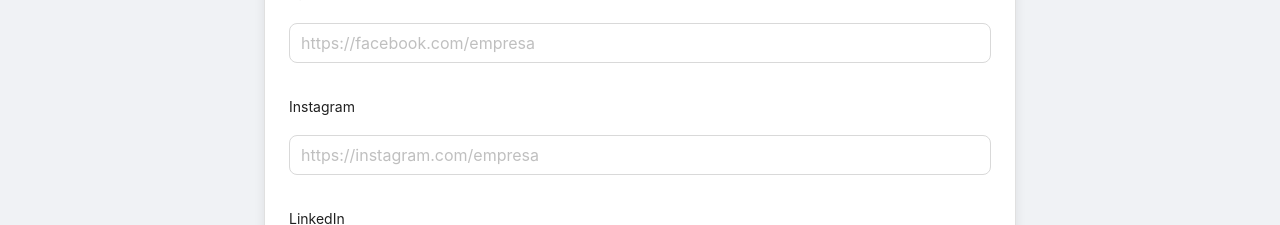
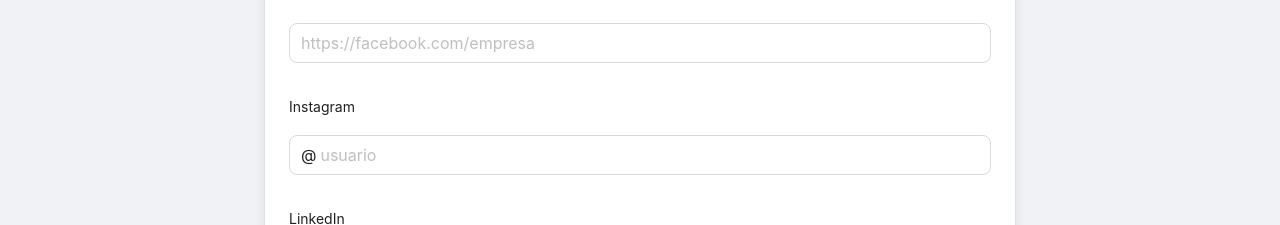
Before and after one commit to WenderAlvesSantos/aecac, a React (Vite) app: page /cadastro-empresa in a window 1280 px wide. Shown: the part 1800-2025 px from the top of the page. Built offline with nearby package versions, Linux system fonts and the light colour scheme; no server answers.

Commit message:
Enhance Instagram input handling across CadastroEmpresa, EmpresasAdmin, and EditarEmpresa components. Implement normalization and URL conversion for Instagram handles, ensuring consistent formatting and validation. Update form item properties for improved user experience and input clarity.

```diff
--- /dev/null
+++ b/src/lib/instagram.js
@@ -0,0 +1,30 @@
+/**
+ * Extrai o nome de usuário do Instagram para exibição no formulário (sem @; o prefixo fica no Input).
+ * Aceita URL armazenada ou texto legado.
+ */
+export function instagramHandleForForm(stored) {
+  if (!stored || typeof stored !== 'string') return ''
+  const s = stored.trim()
+  if (!s) return ''
+  const urlMatch = s.match(/instagram\.com\/([^/?#]+)/i)
+  if (urlMatch) {
+    return urlMatch[1].replace(/^@/, '')
+  }
+  return s.replace(/^@/, '')
+}
+
+/** Remove @ inicial e caracteres inválidos durante a digitação. */
+export function normalizeInstagramInput(value) {
+  if (value == null) return ''
+  return String(value)
+    .trim()
+    .replace(/^@+/, '')
+    .replace(/[^a-zA-Z0-9._-]/g, '')
+}
+
+/** Valor persistido no banco (URL), conforme convenção do produto. */
+export function instagramHandleToStoredUrl(handle) {
+  const h = normalizeInstagramInput(handle)
+  if (!h) return ''
+  return `http://Instagram.com/${h}`
+}
--- a/src/pages/Admin/EmpresasAdmin.jsx
+++ b/src/pages/Admin/EmpresasAdmin.jsx
@@ -23,6 +23,11 @@
   deleteEmpresa,
   aprovarEmpresa,
 } from '../../lib/api'
+import {
+  instagramHandleForForm,
+  instagramHandleToStoredUrl,
+  normalizeInstagramInput,
+} from '../../lib/instagram'
 
 const { TextArea } = Input
 
@@ -150,6 +155,9 @@
             }
             if (empresaData.cep) {
               empresaData.cep = formatCEP(empresaData.cep)
+            }
+            if (empresaData.instagram !== undefined && empresaData.instagram !== null) {
+              empresaData.instagram = instagramHandleForForm(empresaData.instagram)
             }
             form.setFieldsValue({
               ...empresaData,
@@ -331,6 +339,8 @@
       if (formData.cep) {
         formData.cep = formData.cep.replace(/\D/g, '')
       }
+
+      formData.instagram = instagramHandleToStoredUrl(values.instagram)
 
       console.log('Dados finais a serem enviados:', {
         nome: formData.nome,
@@ -679,14 +689,10 @@
           <Form.Item
             name="instagram"
             label="Instagram"
-            rules={[
-              {
-                type: 'url',
-                message: 'URL inválida',
-              },
-            ]}
+            normalize={(v) => normalizeInstagramInput(v)}
+            rules={[{ max: 50, message: 'No máximo 50 caracteres' }]}
           >
-            <Input placeholder="https://instagram.com/empresa" />
+            <Input prefix="@" placeholder="usuario" allowClear />
           </Form.Item>
 
           <Form.Item
--- a/src/pages/Associado/EditarEmpresa.jsx
+++ b/src/pages/Associado/EditarEmpresa.jsx
@@ -9,6 +9,11 @@
 import { useNavigate } from 'react-router-dom'
 import { updateEmpresa, buscarCNPJ, buscarCEP } from '../../lib/api'
 import api from '../../lib/api'
+import {
+  instagramHandleForForm,
+  instagramHandleToStoredUrl,
+  normalizeInstagramInput,
+} from '../../lib/instagram'
 
 const { Content } = Layout
 const { Title } = Typography
@@ -116,6 +121,9 @@
       if (empresaData.cep) {
         empresaData.cep = formatCEP(empresaData.cep)
       }
+      if (empresaData.instagram !== undefined && empresaData.instagram !== null) {
+        empresaData.instagram = instagramHandleForForm(empresaData.instagram)
+      }
 
       form.setFieldsValue({
         ...empresaData,
@@ -209,6 +217,8 @@
       if (formData.cep) {
         formData.cep = formData.cep.replace(/\D/g, '')
       }
+
+      formData.instagram = instagramHandleToStoredUrl(values.instagram)
 
       await updateEmpresa(associado.empresaId, formData)
       message.success('Dados da empresa atualizados com sucesso!')
@@ -419,9 +429,10 @@
             <Form.Item
               name="instagram"
               label="Instagram"
-              rules={[{ type: 'url', message: 'URL inválida' }]}
+              normalize={(v) => normalizeInstagramInput(v)}
+              rules={[{ max: 50, message: 'No máximo 50 caracteres' }]}
             >
-              <Input placeholder="https://instagram.com/empresa" />
+              <Input prefix="@" placeholder="usuario" allowClear />
             </Form.Item>
 
             <Form.Item
--- a/src/pages/CadastroEmpresa.jsx
+++ b/src/pages/CadastroEmpresa.jsx
@@ -2,6 +2,7 @@
 import { Form, Input, Select, Button, Card, Typography, message, Upload, Alert, Space } from 'antd'
 import { ShopOutlined, UploadOutlined, CheckCircleOutlined, HomeOutlined } from '@ant-design/icons'
 import { createEmpresa, buscarCNPJ as buscarCNPJAPI, buscarCEP as buscarCEPAPI } from '../lib/api'
+import { instagramHandleToStoredUrl, normalizeInstagramInput } from '../lib/instagram'
 import { useFeatureFlags } from '../contexts/FeatureFlagsContext'
 import { useNavigate } from 'react-router-dom'
 
@@ -249,6 +250,8 @@
       if (formData.cep) {
         formData.cep = formData.cep.replace(/\D/g, '')
       }
+
+      formData.instagram = instagramHandleToStoredUrl(values.instagram)
 
       // Processar imagem se houver
       if (values.imagemFile && values.imagemFile.length > 0) {
@@ -596,9 +599,10 @@
             <Form.Item
               name="instagram"
               label="Instagram"
-              rules={[{ type: 'url', message: 'URL inválida' }]}
+              normalize={(v) => normalizeInstagramInput(v)}
+              rules={[{ max: 50, message: 'No máximo 50 caracteres' }]}
             >
-              <Input placeholder="https://instagram.com/empresa" />
+              <Input prefix="@" placeholder="usuario" allowClear />
             </Form.Item>
 
             <Form.Item
```
